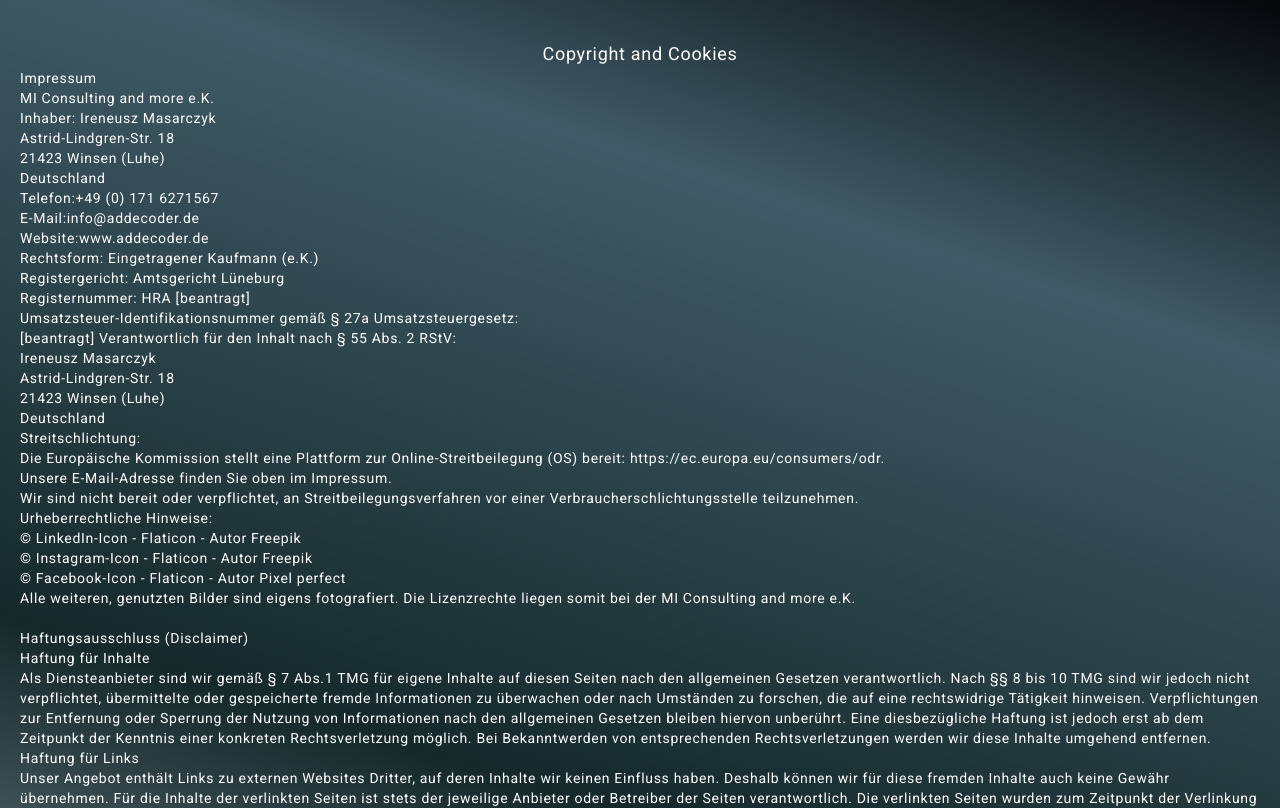
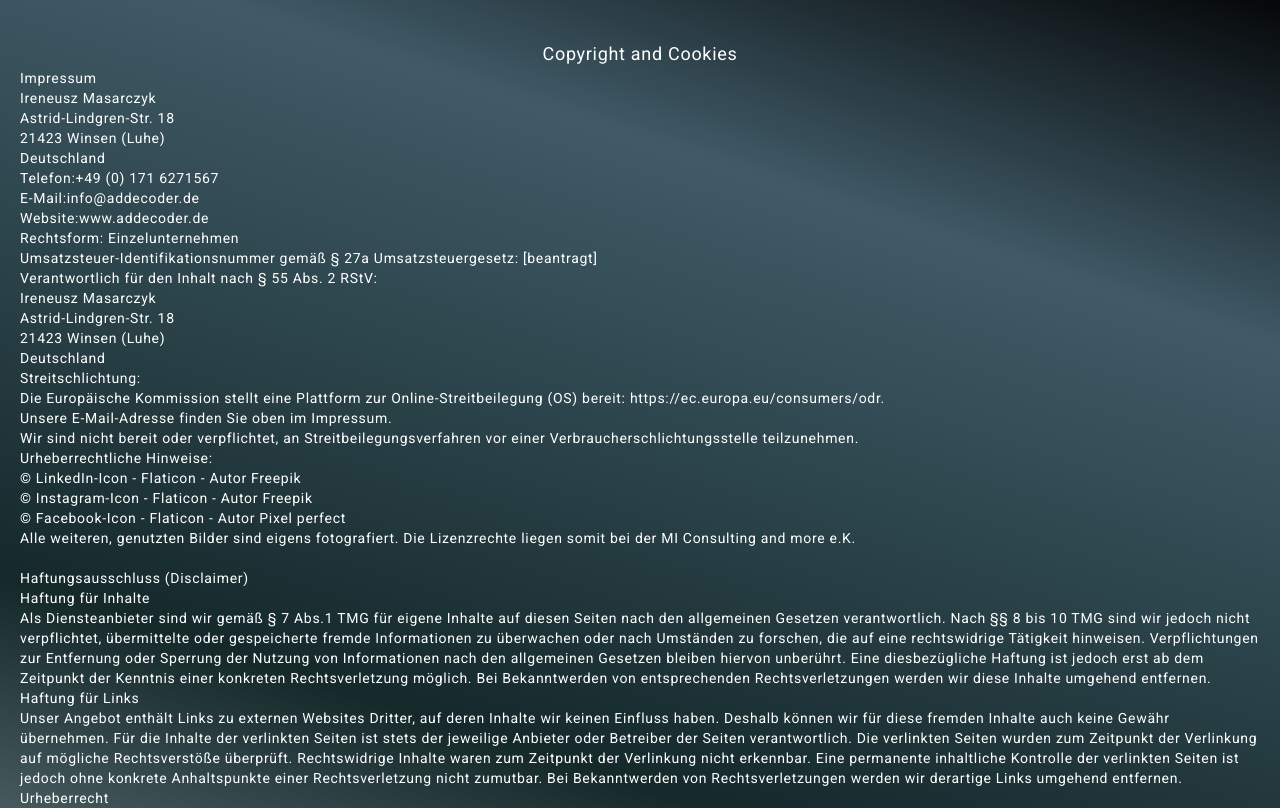
Before and after one commit to MichalBodys/micam4power, a React (Create React App) app: page /copyright-cookies in a window 1280 px wide. Shown: the top 808 px of the page. Built offline with nearby package versions, Linux system fonts and the light colour scheme; a web font is replaced by a local one.

Commit message:
changes in copyrights

```diff
--- a/src/Sections/CopyrightCookies/CopyrightCookies.js
+++ b/src/Sections/CopyrightCookies/CopyrightCookies.js
@@ -5,8 +5,7 @@ const CopyrightCookies = () => {
       <h1 className=" text-lg">Copyright and Cookies</h1>
       <p className="text-sm">
       <span className="mb-3">Impressum</span><br/>
-      MI Consulting and more e.K. <br/>
-      Inhaber: Ireneusz Masarczyk<br/>
+      Ireneusz Masarczyk<br/>
       Astrid-Lindgren-Str. 18<br/>
       21423 Winsen (Luhe)<br/>
       Deutschland<br/>
@@ -16,14 +15,11 @@ const CopyrightCookies = () => {
       Website:www.addecoder.de<br/>
 
       Rechtsform:
-      Eingetragener Kaufmann (e.K.)<br/>
-      Registergericht: Amtsgericht Lüneburg<br/>
-      Registernummer: HRA [beantragt]<br/>
+      Einzelunternehmen<br/>
 
-      Umsatzsteuer-Identifikationsnummer gemäß § 27a Umsatzsteuergesetz:<br/>
-      [beantragt]
+      Umsatzsteuer-Identifikationsnummer gemäß § 27a Umsatzsteuergesetz: [beantragt]
 
-      Verantwortlich für den Inhalt nach § 55 Abs. 2 RStV:<br/>
+      <br/>Verantwortlich für den Inhalt nach § 55 Abs. 2 RStV:<br/>
       Ireneusz Masarczyk<br/>
       Astrid-Lindgren-Str. 18<br/>
       21423 Winsen (Luhe)<br/>
```
